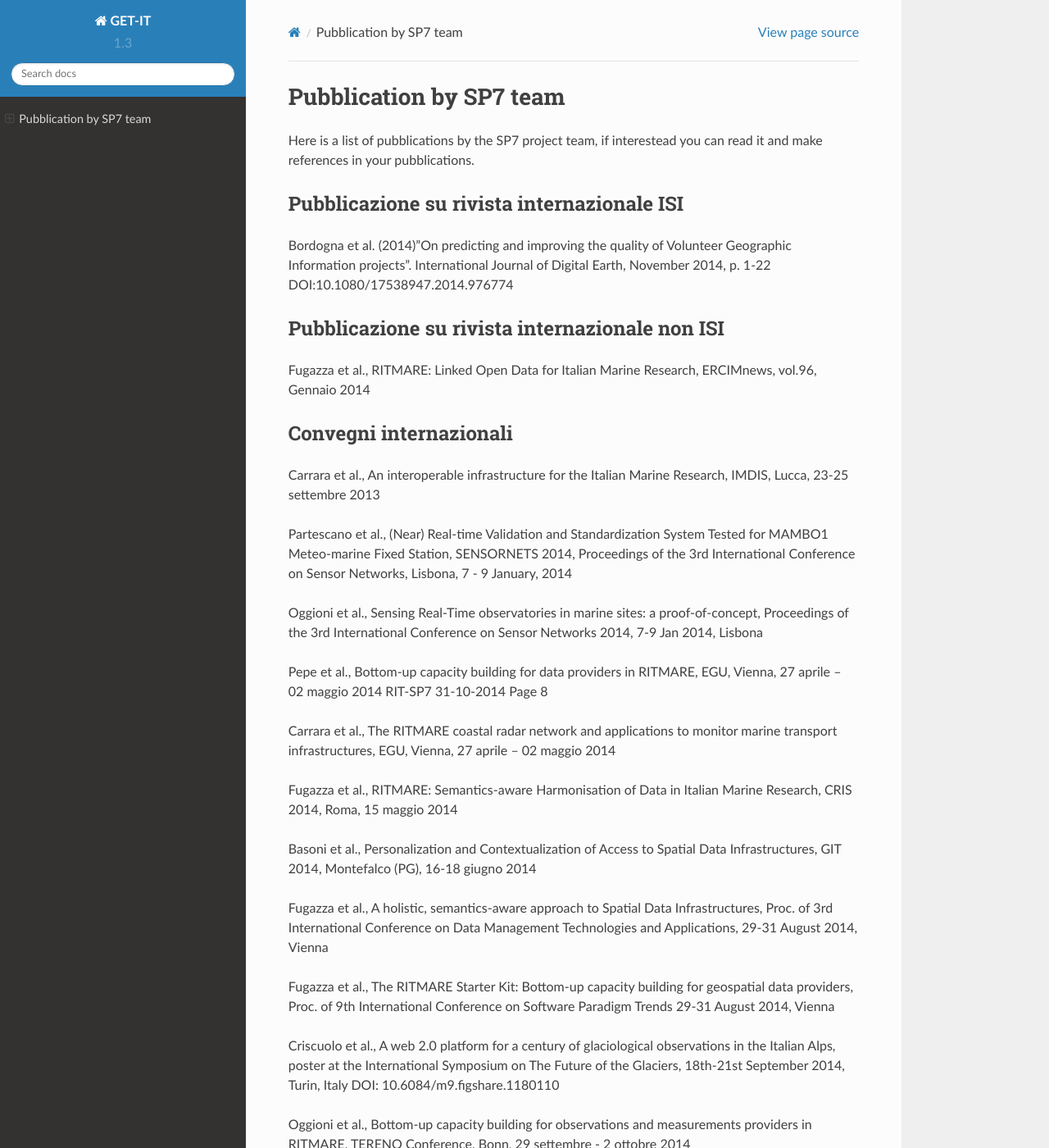
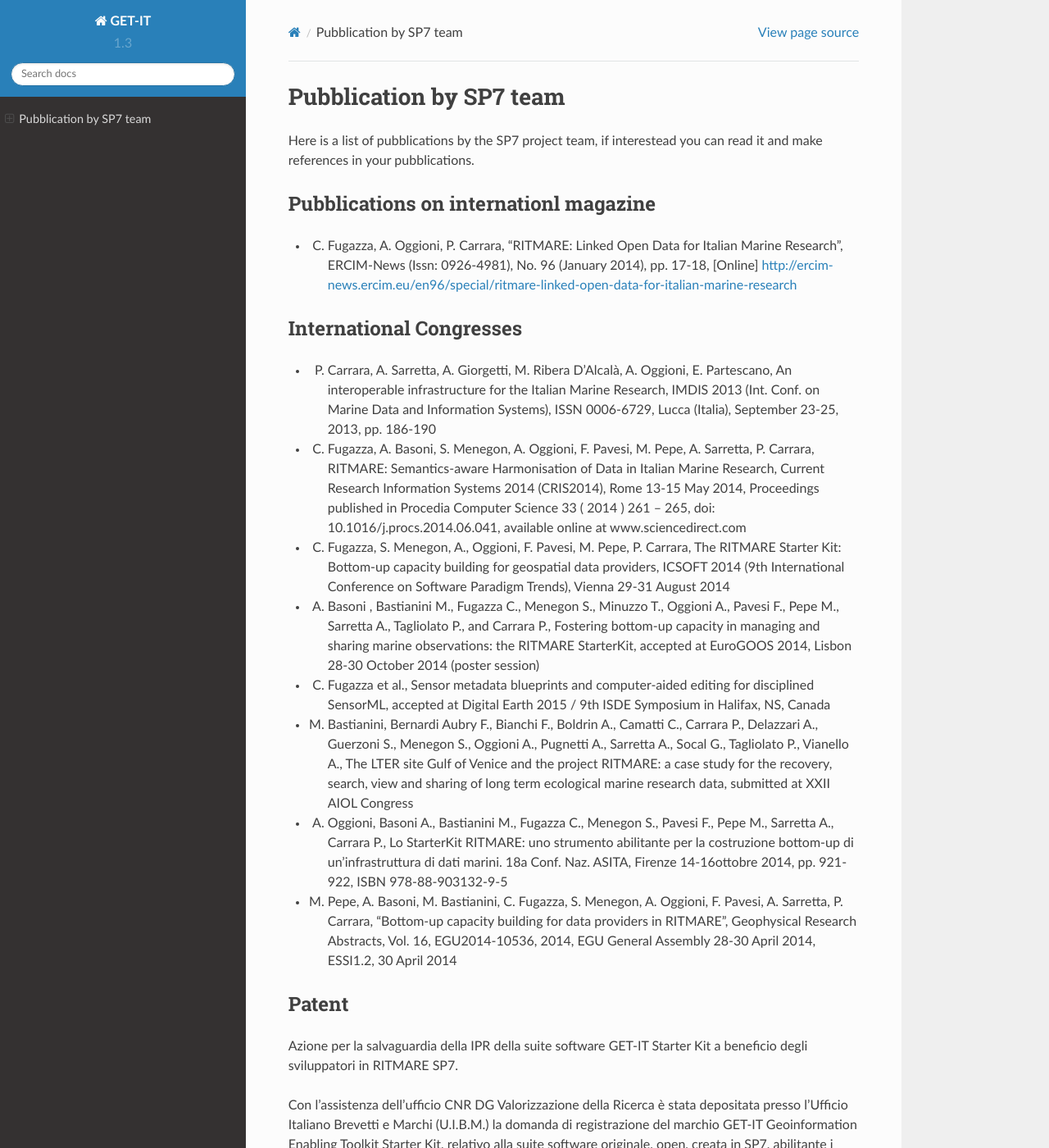
Before and after one commit to SP7-Ritmare/starterkit, a Sphinx documentation site: the page built from docs/pubblication.rst, in a window 1280 px wide and 1400 px high. Shown: the whole window at 82% size. Built offline with Sphinx 7.4.7 and the Read the Docs theme 2.0.0, drawn with Linux system fonts in a browser that asks for light colours; pages that are not in the unit, such as notebooks, are missing from menus; some of the changed text lies outside the part shown.

Commit message:
changes pubblication

```diff
--- a/docs/pubblication.rst
+++ b/docs/pubblication.rst
@@ -5,58 +5,33 @@ Pubblication by SP7 team
 Here is a list of pubblications by the SP7 project team, if interestead you can read it and make references in your pubblications.
 
 
-Pubblicazione su rivista internazionale ISI
+Pubblications on internationl magazine
 ===========================================
 
-Bordogna et al. (2014)"On predicting and improving the quality of Volunteer Geographic Information projects". International Journal of Digital Earth, November 2014, p. 1-22 DOI:10.1080/17538947.2014.976774
+* C. Fugazza, A. Oggioni, P. Carrara, “RITMARE: Linked Open Data for Italian Marine Research”, ERCIM-News (Issn: 0926-4981), No. 96 (January 2014), pp. 17-18, [Online] http://ercim-news.ercim.eu/en96/special/ritmare-linked-open-data-for-italian-marine-research
 
 
-Pubblicazione su rivista internazionale non ISI
-================================================
+International Congresses
+=========================
 
-Fugazza et al., RITMARE: Linked Open Data for Italian Marine Research, ERCIMnews, vol.96, Gennaio 2014
+* P. Carrara, A. Sarretta, A. Giorgetti, M. Ribera D'Alcalà, A. Oggioni, E. Partescano, An interoperable infrastructure for the Italian Marine Research, IMDIS 2013 (Int. Conf. on Marine Data and Information Systems), ISSN 0006-6729, Lucca (Italia), September 23-25, 2013, pp. 186-190
+
+* C. Fugazza, A. Basoni, S. Menegon, A. Oggioni, F. Pavesi, M. Pepe, A. Sarretta, P. Carrara, RITMARE: Semantics-aware Harmonisation of Data in Italian Marine Research, Current Research Information Systems 2014 (CRIS2014), Rome 13-15 May 2014, Proceedings published in Procedia Computer Science 33 ( 2014 ) 261 – 265,  doi: 10.1016/j.procs.2014.06.041, available online at www.sciencedirect.com
+
+* C. Fugazza,  S. Menegon, A., Oggioni, F. Pavesi, M. Pepe, P. Carrara, The RITMARE Starter Kit: Bottom-up capacity building for geospatial data providers, ICSOFT 2014 (9th International Conference on Software Paradigm Trends), Vienna 29-31 August 2014
+
+* A. Basoni , Bastianini M., Fugazza C., Menegon S., Minuzzo T., Oggioni A., Pavesi F., Pepe M., Sarretta A., Tagliolato P., and Carrara P., Fostering bottom-up capacity in managing and sharing marine observations: the RITMARE StarterKit, accepted at EuroGOOS 2014, Lisbon 28-30 October 2014 (poster session)
+
+* C. Fugazza et al., Sensor metadata blueprints and computer-aided editing for disciplined SensorML, accepted at Digital Earth 2015 / 9th ISDE Symposium in Halifax, NS, Canada
+
+* M. Bastianini, Bernardi Aubry F., Bianchi F., Boldrin A., Camatti C., Carrara P., Delazzari A., Guerzoni S., Menegon S., Oggioni A., Pugnetti A., Sarretta A., Socal G., Tagliolato P., Vianello A., The LTER site Gulf of Venice and the project RITMARE: a case study for the recovery, search, view and sharing of long term ecological marine research data, submitted at XXII AIOL Congress
+
+* A. Oggioni, Basoni A., Bastianini M., Fugazza C., Menegon S., Pavesi F., Pepe M., Sarretta A., Carrara P., Lo StarterKit RITMARE: uno strumento abilitante per la costruzione bottom-up di un'infrastruttura di dati marini. 18a Conf. Naz. ASITA, Firenze 14-16ottobre 2014, pp. 921-922, ISBN 978-88-903132-9-5
+
+* M. Pepe, A. Basoni, M. Bastianini, C. Fugazza, S. Menegon, A. Oggioni, F. Pavesi, A. Sarretta, P. Carrara, “Bottom-up capacity building for data providers in RITMARE”, Geophysical Research Abstracts, Vol. 16, EGU2014-10536, 2014, EGU General Assembly 28-30 April 2014, ESSI1.2, 30 April 2014
 
 
-Convegni internazionali
-=======================
-
-Carrara et al., An interoperable infrastructure for the Italian Marine Research, IMDIS, Lucca, 23-25 settembre 2013
-
-
-Partescano et al., (Near) Real-time Validation and Standardization System Tested for MAMBO1 Meteo-marine Fixed Station, SENSORNETS 2014, Proceedings of the 3rd International Conference on Sensor Networks, Lisbona, 7 - 9 January, 2014
-
-
-Oggioni et al., Sensing Real-Time observatories in marine sites: a proof-of-concept, Proceedings of the 3rd International Conference on Sensor Networks 2014, 7-9 Jan 2014, Lisbona
-
-
-Pepe et al., Bottom-up capacity building for data providers in RITMARE, EGU, Vienna, 27 aprile – 02 maggio 2014 RIT-SP7 31-10-2014 Page 8
-
-
-Carrara et al., The RITMARE coastal radar network and applications to monitor marine transport infrastructures, EGU, Vienna, 27 aprile – 02 maggio 2014
-
-
-Fugazza et al., RITMARE: Semantics-aware Harmonisation of Data in Italian Marine Research, CRIS 2014, Roma, 15 maggio 2014
-
-
-Basoni et al., Personalization and Contextualization of Access to Spatial Data Infrastructures, GIT 2014, Montefalco (PG), 16-18 giugno 2014
-
-
-Fugazza et al., A holistic, semantics-aware approach to Spatial Data Infrastructures, Proc. of 3rd International Conference on Data Management Technologies and Applications, 29-31 August 2014, Vienna
-
-
-Fugazza et al., The RITMARE Starter Kit: Bottom-up capacity building for geospatial data providers, Proc. of 9th International Conference on Software Paradigm Trends 29-31 August 2014, Vienna
-
-
-Criscuolo et al., A web 2.0 platform for a century of glaciological observations in the Italian Alps, poster at the International Symposium on The Future of the Glaciers, 18th-21st September 2014,  Turin, Italy DOI: 10.6084/m9.figshare.1180110
-
-
-Oggioni et al., Bottom-up capacity building for observations and measurements providers in RITMARE, TERENO Conference, Bonn, 29 settembre - 2 ottobre 2014
-
-
-Basoni et al., Bottom-up capacity building for data providers in RITMARE, EuroGOOS 2014, Lisbon, 28-30 October 2014
-
-
-Brevetti
+Patent
 ========
 
 Azione per la salvaguardia della IPR della suite software GET-IT Starter Kit a beneficio degli sviluppatori in RITMARE SP7.
```
